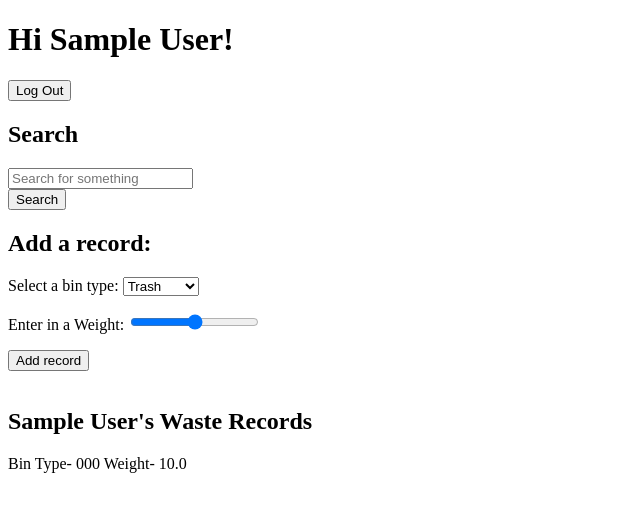
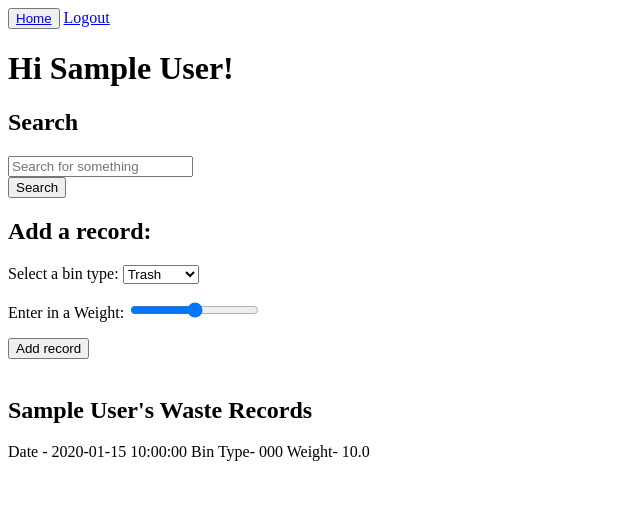
Before and after one commit to MartaSolomianko/waste-management-project, a Flask app: page /profile in a window 1280 px wide. Shown: the top 512 px of the page, without its empty margins (0-640 px from the left). Run offline with Flask 2, Linux system fonts and the light colour scheme; the visitor is signed in with stand-in values (Sample User, id 1); tables that the repository leaves empty hold one stand-in row (values such as "Sample post").

Commit message:
Added navbar and improved Login/Logout/Registration user experience

```diff
--- a/model.py
+++ b/model.py
@@ -29,7 +29,7 @@ class Record(db.Model):
     __tablename__ = "records"
 
     record_id = db.Column(db.Integer, autoincrement=True, primary_key=True)
-    date_time = db.Column(db.DateTime, nullable=True)
+    date_time = db.Column(db.DateTime, nullable=False)
     weight = db.Column(db.Float, nullable=False)
     user_id = db.Column(db.Integer, db.ForeignKey("users.user_id"), nullable=False)
     bin_type_code = db.Column(db.String(5), db.ForeignKey("bin_types.type_code"), nullable=False)
--- a/templates/base.html
+++ b/templates/base.html
@@ -3,6 +3,17 @@
   <head>
     <meta charset="utf-8">
     <meta name="viewport" content="width=device-width">
+
+    <!-- CSS only
+    <link href="https://cdn.jsdelivr.net/npm/bootstrap@5.2.2/dist/css/bootstrap.min.css" rel="stylesheet" integrity="sha384-Zenh87qX5JnK2Jl0vWa8Ck2rdkQ2Bzep5IDxbcnCeuOxjzrPF/et3URy9Bv1WTRi" crossorigin="anonymous">
+
+    My CSS
+    <link href="/static/css/styles.css" rel="stylesheet">
+
+    JavaScript Bundle with Popper -->
+    <!-- <script src="https://cdn.jsdelivr.net/npm/bootstrap@5.2.2/dist/js/bootstrap.bundle.min.js" integrity="sha384-OERcA2EqjJCMA+/3y+gxIOqMEjwtxJY7qPCqsdltbNJuaOe923+mo//f6V8Qbsw3" crossorigin="anonymous"></script> -->
+
+    <!-- Block title -->
     <title>
       {% block title %}{% endblock %}
     </title>
@@ -10,12 +21,32 @@
   </head>
 
   <body>
+    <!-- Flash messages -->
     <div>
       {% for msg in get_flashed_messages() %}
         <p class="flash-msg">{{ msg }}</p>
       {% endfor %}
     </div>
-    {% block body %}{% endblock %}
+
+    <!-- Navigation Bar -->
+    <nav class="navbar bg-light">
+      <button>
+        <a class="navbar-brand" href="/">Home</a>
+      </button>
+      {% if session.get('user_id') %}
+        <a class="navbar-brand" id="logout-btn" href="/profile/logout">Logout</a>
+      {% else %}
+      <button>
+        <a class="navbar-brand" id="login-btn">Login</a>
+      </button>
+      <button>
+        <a class="navbar-brand" id="register-btn">Register</a>
+      </button>
+      {% endif %}
+    </nav>
+
+    {% block body %}
+    {% endblock %}
     {% block after_body %}{% endblock %}
   </body>
 </html>
--- a/templates/profile.html
+++ b/templates/profile.html
@@ -6,18 +6,6 @@
 
 <div>
     <h1>Hi {{ user.name }}!</h1>
-</div>
-
-<!------------- LOGOUT ON USER PROFILE ----------------------------->
-
-<div>
-    <nav>
-        <div>
-            <a href="/profile/logout">
-                <button>Log Out</button>
-            </a>
-        </div>
-    </nav>
 </div>
 
 <!------------ SEARCH FORM ON USER PROFILE ------------------------>
@@ -75,7 +63,7 @@
             {% for record in user.records %}
             <div>
                 <p>
-
+                Date - {{ record.date_time }}
                 Bin Type- {{ record.bin_type_code }}
                 Weight- {{ record.weight }}
                 </p>
```
Also changed, not shown: static/homepage.js (added, +30 -0 lines), templates/homepage.html (+11 -2 lines), static/css/styles.css (added).
